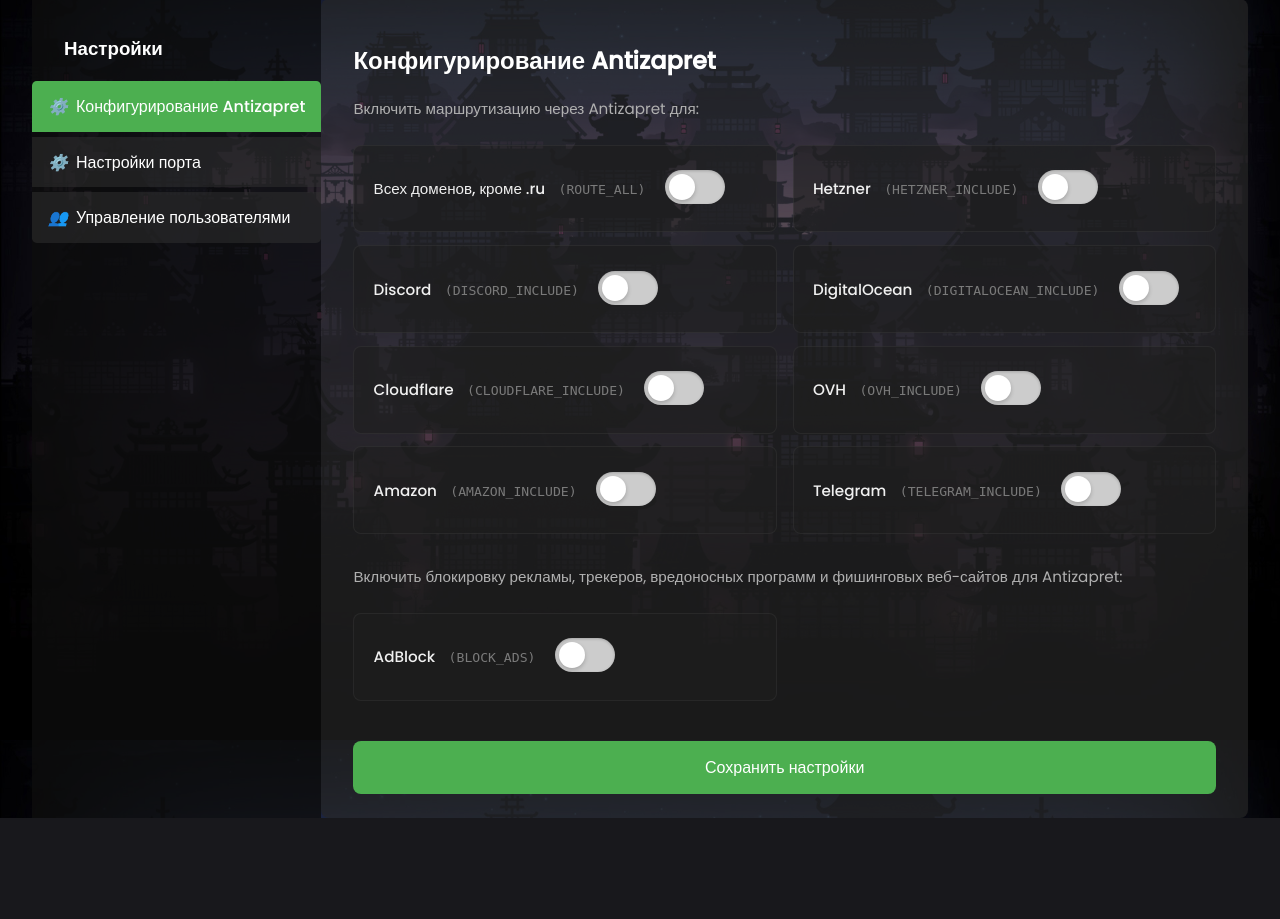
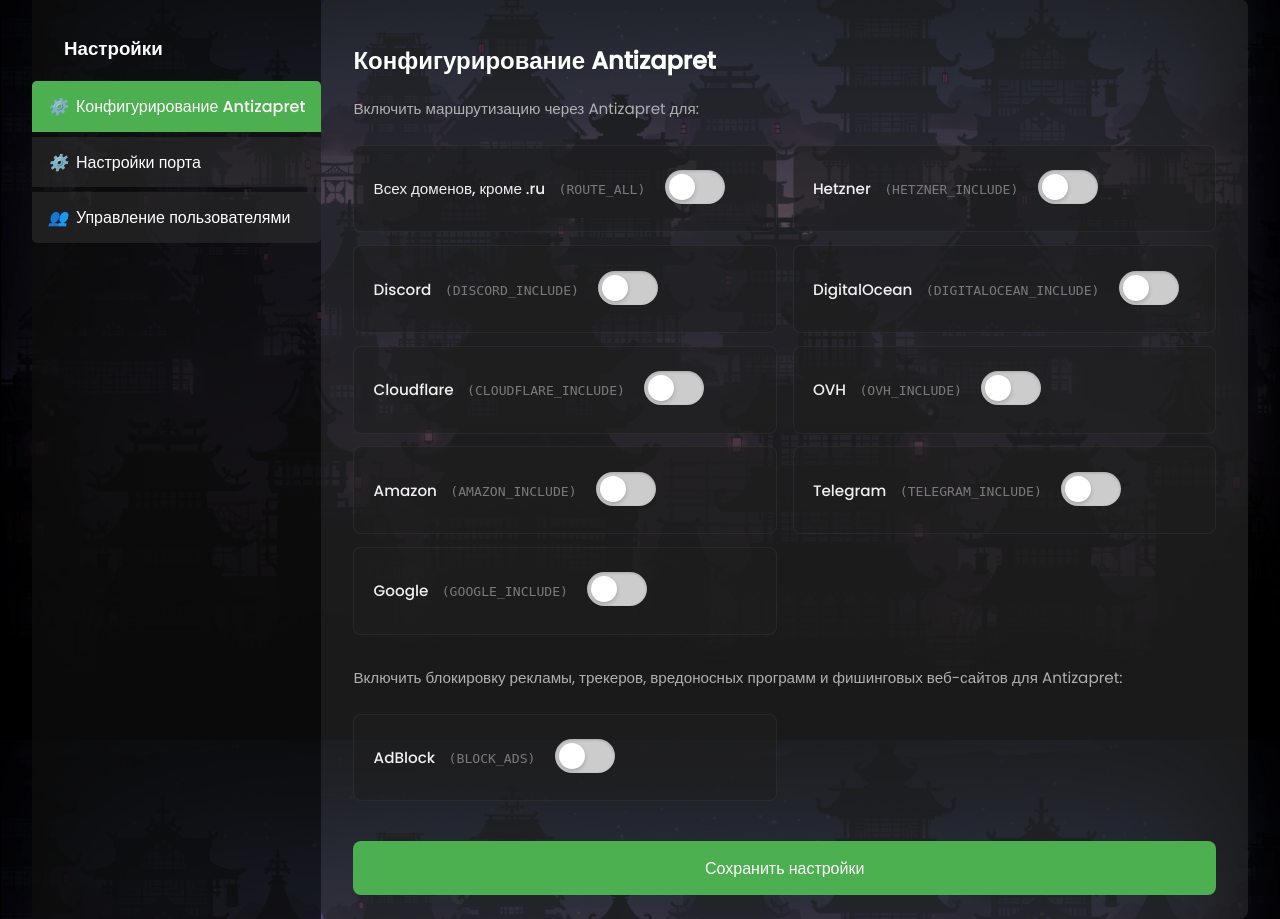
Before and after one commit to Kirito0098/AdminAntizapret, a Flask app: page /settings in a window 1280 px wide. Shown: the part 60-979 px from the top of the page. Before the commit the page ends 878 px from the top, so only its background shows below. Run offline with Flask 3, Linux system fonts and the light colour scheme; the visitor is signed in with stand-in values (Sample User, id 1); some libraries are stand-ins or nearby versions.

Commit message:
google_include

```diff
--- a/app.py
+++ b/app.py
@@ -628,7 +628,8 @@ def get_antizapret_settings():
             'digitalocean_include': 'n',
             'ovh_include': 'n',
             'telegram_include': 'n',
-            'block_ads': 'n'
+            'block_ads': 'n',
+            'google_include': 'n'
         }
 
         for param in settings.keys():
@@ -659,7 +660,8 @@ def update_antizapret_settings():
             'DIGITALOCEAN_INCLUDE': f"DIGITALOCEAN_INCLUDE={new_settings.get('digitalocean_include', 'n')}",
             'OVH_INCLUDE': f"OVH_INCLUDE={new_settings.get('ovh_include', 'n')}",
             'TELEGRAM_INCLUDE': f"TELEGRAM_INCLUDE={new_settings.get('telegram_include', 'n')}",
-            'BLOCK_ADS': f"BLOCK_ADS={new_settings.get('block_ads', 'n')}"
+            'BLOCK_ADS': f"BLOCK_ADS={new_settings.get('block_ads', 'n')}",
+            'GOOGLE_INCLUDE': f"GOOGLE_INCLUDE={new_settings.get('google_include', 'n')}"
         }
 
         updated_lines = []
--- a/static/assets/js/settings.js
+++ b/static/assets/js/settings.js
@@ -111,6 +111,8 @@ document.addEventListener("DOMContentLoaded", function () {
           data.telegram_include === "y";
         document.getElementById("AdBlock-toggle").checked =
           data.block_ads === "y";
+        document.getElementById("google-toggle").checked =
+          data.google_include === "y";
       })
       .catch((error) => {
         console.error("Error loading Antizapret settings:", error);
@@ -145,6 +147,9 @@ document.addEventListener("DOMContentLoaded", function () {
         ? "y"
         : "n",
       block_ads: document.getElementById("AdBlock-toggle").checked ? "y" : "n",
+      google_include: document.getElementById("google-toggle").checked
+        ? "y"
+        : "n",
     };
 
     const statusElement = document.getElementById("config-status");
--- a/templates/settings.html
+++ b/templates/settings.html
@@ -211,6 +211,28 @@ content %}
               AWS, Prime Video и другие ресурсы Amazon
             </div>
           </div>
+
+                    <!-- GOOGLE_INCLUDE -->
+          <div class="config-item">
+            <label class="toggle-wrapper">
+              <span class="toggle-label">
+                <span class="config-item-title">Google</span>
+                <span class="config-item-param">(GOOGLE_INCLUDE)</span>
+              </span>
+              <div class="toggle-switch">
+                <input
+                  type="checkbox"
+                  id="google-toggle"
+                  class="toggle-input"
+                />
+                <span class="toggle-slider"></span>
+              </div>
+            </label>
+            <div class="config-item-tooltip">
+              Перенаправляет трафик Google через antizapret, включая поисковую
+              систему и другие сервисы Google
+            </div>
+          </div>
         </div>
 
         <!-- Второй столбец -->
```
